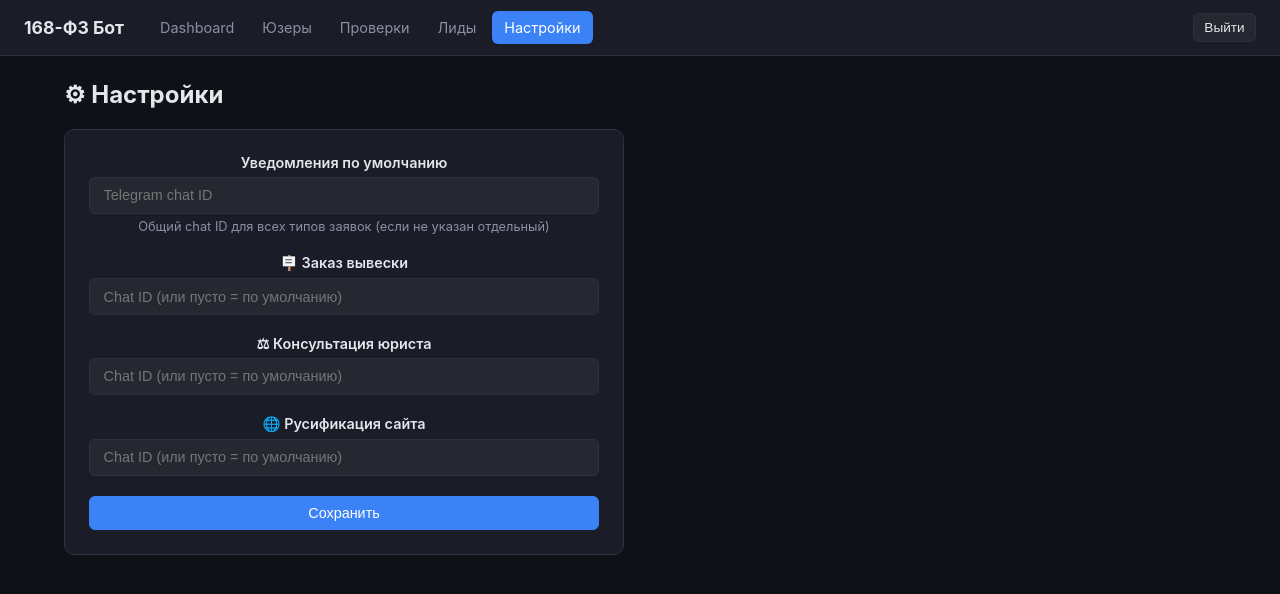
After one commit to ragastar/168fz-bot, a FastAPI app: template bot/admin/templates/settings.html in a window 1280 px wide. The commit adds this page. Shown: the top 594 px of the page. Run offline with FastAPI, Linux system fonts and the light colour scheme; the template is opened without the code that fills it, so the values that code supplies are empty; parts of the project's set-up code (start-up, migrations or seed data) failed here and were passed over.

Commit message:
Add settings page and DB-driven lead notifications
Settings page in admin panel allows configuring per-CTA-type
Telegram chat IDs for lead notifications. Replaces hardcoded
admin_chat_id with dynamic DB lookups (notify_sign, notify_lawyer,
notify_website, notify_default fallback).

Co-Authored-By: Claude Opus 4.6 <noreply@anthropic.com>

```diff
--- a/bot/admin/app.py
+++ b/bot/admin/app.py
@@ -11,6 +11,7 @@ from bot.admin.auth import (
     verify_password, create_session, delete_session, is_authenticated,
 )
 from bot.admin import analytics
+from bot.db import get_all_settings, set_setting, delete_setting
 
 BASE_DIR = Path(__file__).parent
 
@@ -167,3 +168,39 @@ async def leads_page(
         "total": total,
         "filter_cta": cta_type,
     })
+
+
+# --- Settings ---
+
+SETTING_KEYS = ["notify_default", "notify_sign", "notify_lawyer", "notify_website"]
+
+
+@app.get("/admin/settings", response_class=HTMLResponse)
+async def settings_page(request: Request, saved: bool = False):
+    redirect = _check_auth(request)
+    if redirect:
+        return redirect
+
+    all_settings = await get_all_settings()
+    return templates.TemplateResponse("settings.html", {
+        "request": request,
+        "settings": all_settings,
+        "saved": saved,
+    })
+
+
+@app.post("/admin/settings")
+async def settings_save(request: Request):
+    redirect = _check_auth(request)
+    if redirect:
+        return redirect
+
+    form = await request.form()
+    for key in SETTING_KEYS:
+        value = form.get(key, "").strip()
+        if value:
+            await set_setting(key, value)
+        else:
+            await delete_setting(key)
+
+    return RedirectResponse("/admin/settings?saved=1", status_code=302)
--- a/bot/admin/static/admin.css
+++ b/bot/admin/static/admin.css
@@ -292,6 +292,44 @@ h1 {
     border: 1px solid rgba(239, 68, 68, 0.3);
 }
 
+/* --- Settings form --- */
+.settings-card {
+    max-width: 560px;
+    padding: 1.5rem;
+}
+
+.settings-form {
+    display: flex;
+    flex-direction: column;
+    gap: 1.25rem;
+}
+
+.form-group {
+    display: flex;
+    flex-direction: column;
+    gap: 0.35rem;
+}
+
+.form-label {
+    font-size: 0.9rem;
+    font-weight: 600;
+}
+
+.form-hint {
+    font-size: 0.8rem;
+    color: var(--text-dim);
+}
+
+.settings-form .input {
+    width: 100%;
+}
+
+.alert-success {
+    background: rgba(34, 197, 94, 0.15);
+    color: #86efac;
+    border: 1px solid rgba(34, 197, 94, 0.3);
+}
+
 /* --- Responsive --- */
 @media (max-width: 640px) {
     .charts-grid { grid-template-columns: 1fr; }
--- a/bot/admin/templates/base.html
+++ b/bot/admin/templates/base.html
@@ -15,6 +15,7 @@
             <a href="/admin/users" class="nav-link {% if active == 'users' %}active{% endif %}">Юзеры</a>
             <a href="/admin/checks" class="nav-link {% if active == 'checks' %}active{% endif %}">Проверки</a>
             <a href="/admin/leads" class="nav-link {% if active == 'leads' %}active{% endif %}">Лиды</a>
+            <a href="/admin/settings" class="nav-link {% if active == 'settings' %}active{% endif %}">Настройки</a>
         </div>
         <form action="/admin/logout" method="post" class="navbar-logout">
             <button type="submit" class="btn btn-sm">Выйти</button>
--- /dev/null
+++ b/bot/admin/templates/settings.html
@@ -0,0 +1,46 @@
+{% extends "base.html" %}
+{% set active = "settings" %}
+{% block title %}Настройки{% endblock %}
+
+{% block content %}
+<h1>⚙ Настройки</h1>
+
+{% if saved %}
+<div class="alert alert-success">Настройки сохранены</div>
+{% endif %}
+
+<div class="card settings-card">
+    <form method="post" action="/admin/settings" class="settings-form">
+        <div class="form-group">
+            <label class="form-label" for="notify_default">Уведомления по умолчанию</label>
+            <input type="text" id="notify_default" name="notify_default"
+                   class="input" placeholder="Telegram chat ID"
+                   value="{{ settings.get('notify_default', '') }}">
+            <span class="form-hint">Общий chat ID для всех типов заявок (если не указан отдельный)</span>
+        </div>
+
+        <div class="form-group">
+            <label class="form-label" for="notify_sign">🪧 Заказ вывески</label>
+            <input type="text" id="notify_sign" name="notify_sign"
+                   class="input" placeholder="Chat ID (или пусто = по умолчанию)"
+                   value="{{ settings.get('notify_sign', '') }}">
+        </div>
+
+        <div class="form-group">
+            <label class="form-label" for="notify_lawyer">⚖ Консультация юриста</label>
+            <input type="text" id="notify_lawyer" name="notify_lawyer"
+                   class="input" placeholder="Chat ID (или пусто = по умолчанию)"
+                   value="{{ settings.get('notify_lawyer', '') }}">
+        </div>
+
+        <div class="form-group">
+            <label class="form-label" for="notify_website">🌐 Русификация сайта</label>
+            <input type="text" id="notify_website" name="notify_website"
+                   class="input" placeholder="Chat ID (или пусто = по умолчанию)"
+                   value="{{ settings.get('notify_website', '') }}">
+        </div>
+
+        <button type="submit" class="btn btn-primary">Сохранить</button>
+    </form>
+</div>
+{% endblock %}
```
Also changed, not shown: bot/db.py (+33 -0 lines), bot/handlers/callbacks.py (+37 -11 lines).
